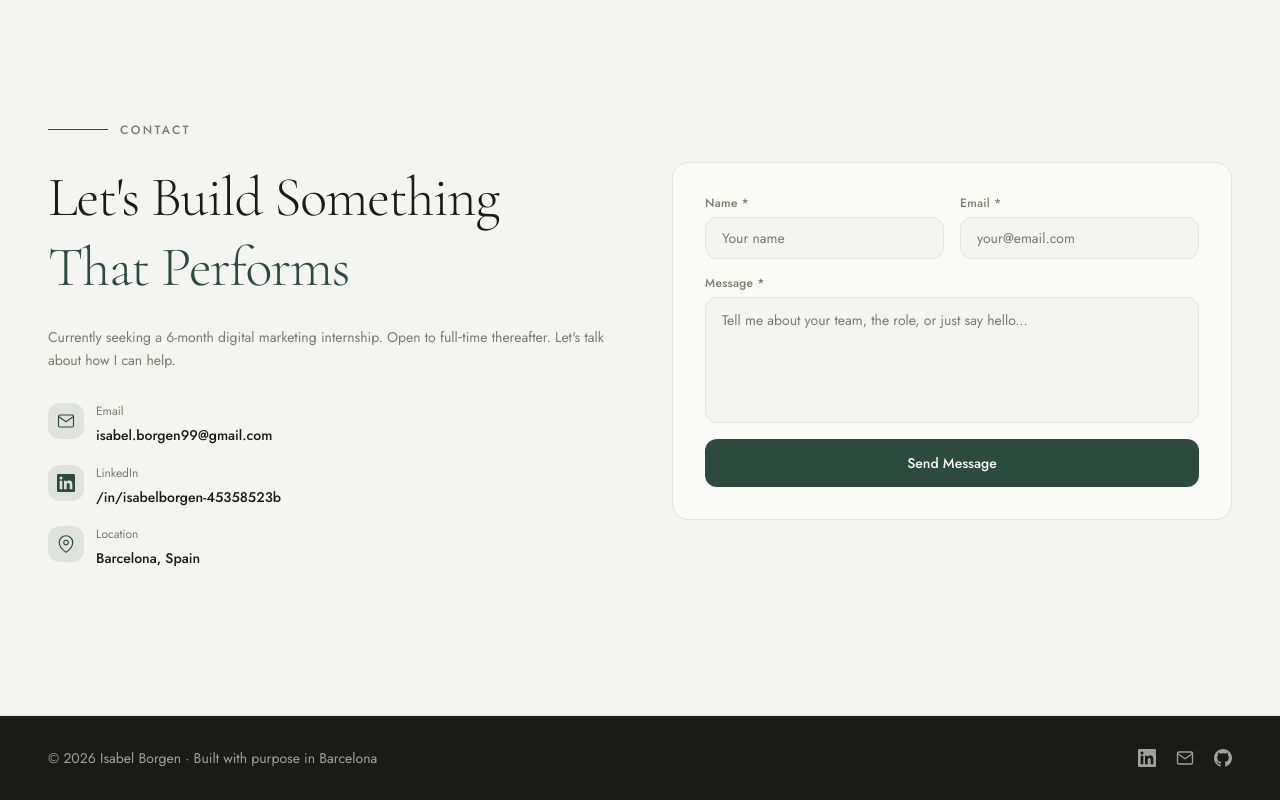
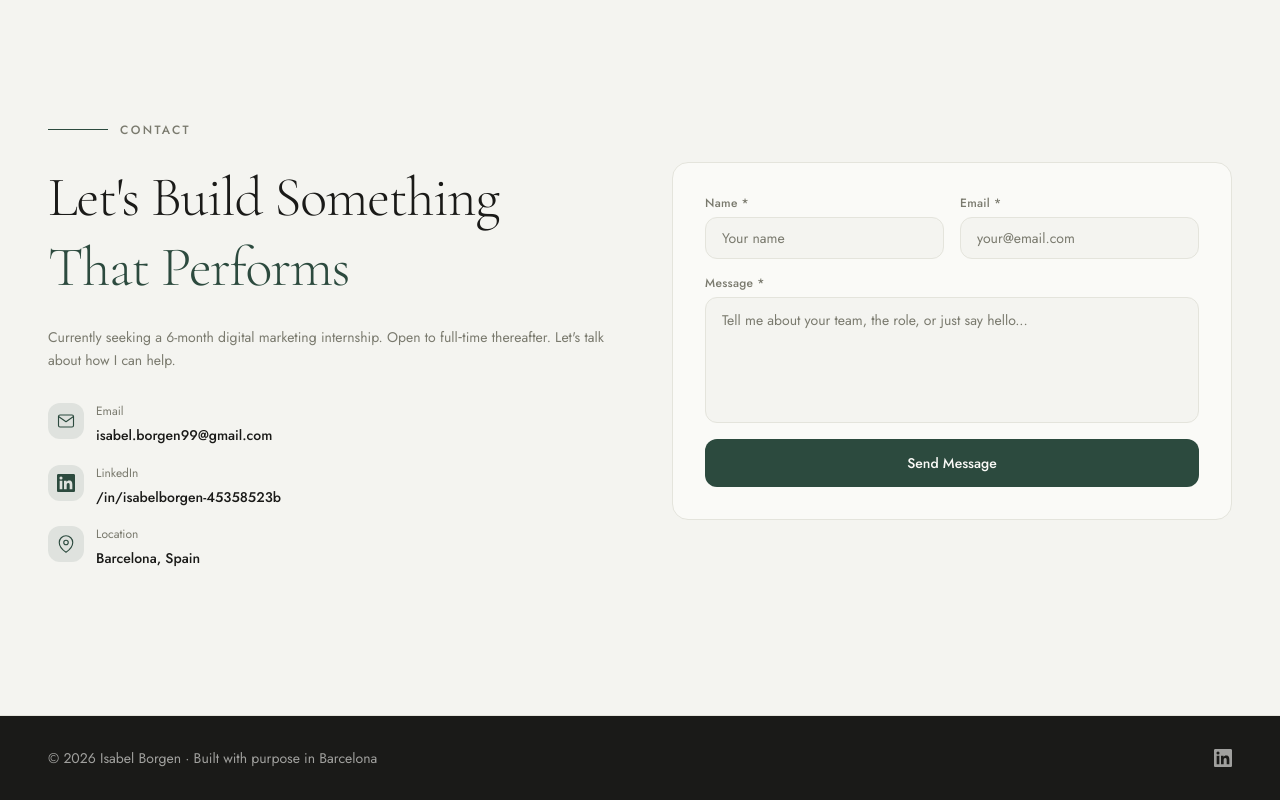
Before and after one commit to IsabelBorgen/isabel-borgen-portfolio, a Next.js app: page / in a window 1280 px wide. Shown: the part 7260-8060 px from the top of the page. Built offline with nearby package versions, Linux system fonts and the light colour scheme.

Commit message:
fix: remove email, update images, hide contact info

```diff
--- a/components/Footer.tsx
+++ b/components/Footer.tsx
@@ -27,31 +27,6 @@ export default function Footer() {
               <path d="M20.447 20.452h-3.554v-5.569c0-1.328-.027-3.037-1.852-3.037-1.853 0-2.136 1.445-2.136 2.939v5.667H9.351V9h3.414v1.561h.046c.477-.9 1.637-1.85 3.37-1.85 3.601 0 4.267 2.37 4.267 5.455v6.286zM5.337 7.433a2.062 2.062 0 01-2.063-2.065 2.064 2.064 0 112.063 2.065zm1.782 13.019H3.555V9h3.564v11.452zM22.225 0H1.771C.792 0 0 .774 0 1.729v20.542C0 23.227.792 24 1.771 24h20.451C23.2 24 24 23.227 24 22.271V1.729C24 .774 23.2 0 22.222 0h.003z" />
             </svg>
           </a>
-
-          {/* Email */}
-          <a
-            href="mailto:isabel.borgen99@gmail.com"
-            aria-label="Send email to Isabel"
-            className="text-[var(--bg)] opacity-60 hover:opacity-100 transition-opacity cursor-pointer"
-          >
-            <svg width="18" height="18" viewBox="0 0 24 24" fill="none" stroke="currentColor" strokeWidth="1.8" strokeLinecap="round" strokeLinejoin="round" aria-hidden="true">
-              <path d="M4 4h16c1.1 0 2 .9 2 2v12c0 1.1-.9 2-2 2H4c-1.1 0-2-.9-2-2V6c0-1.1.9-2 2-2z" />
-              <polyline points="22,6 12,13 2,6" />
-            </svg>
-          </a>
-
-          {/* GitHub */}
-          <a
-            href="https://github.com"
-            target="_blank"
-            rel="noopener noreferrer"
-            aria-label="GitHub profile"
-            className="text-[var(--bg)] opacity-60 hover:opacity-100 transition-opacity cursor-pointer"
-          >
-            <svg width="18" height="18" viewBox="0 0 24 24" fill="currentColor" aria-hidden="true">
-              <path d="M12 0C5.374 0 0 5.373 0 12c0 5.302 3.438 9.8 8.207 11.387.599.111.793-.261.793-.577v-2.234c-3.338.726-4.033-1.416-4.033-1.416-.546-1.387-1.333-1.756-1.333-1.756-1.089-.745.083-.729.083-.729 1.205.084 1.839 1.237 1.839 1.237 1.07 1.834 2.807 1.304 3.492.997.107-.775.418-1.305.762-1.604-2.665-.305-5.467-1.334-5.467-5.931 0-1.311.469-2.381 1.236-3.221-.124-.303-.535-1.524.117-3.176 0 0 1.008-.322 3.301 1.23A11.509 11.509 0 0112 5.803c1.02.005 2.047.138 3.006.404 2.291-1.552 3.297-1.23 3.297-1.23.653 1.653.242 2.874.118 3.176.77.84 1.235 1.911 1.235 3.221 0 4.609-2.807 5.624-5.479 5.921.43.372.823 1.102.823 2.222v3.293c0 .319.192.694.801.576C20.566 21.797 24 17.3 24 12c0-6.627-5.373-12-12-12z" />
-            </svg>
-          </a>
         </div>
       </div>
     </footer>
```
